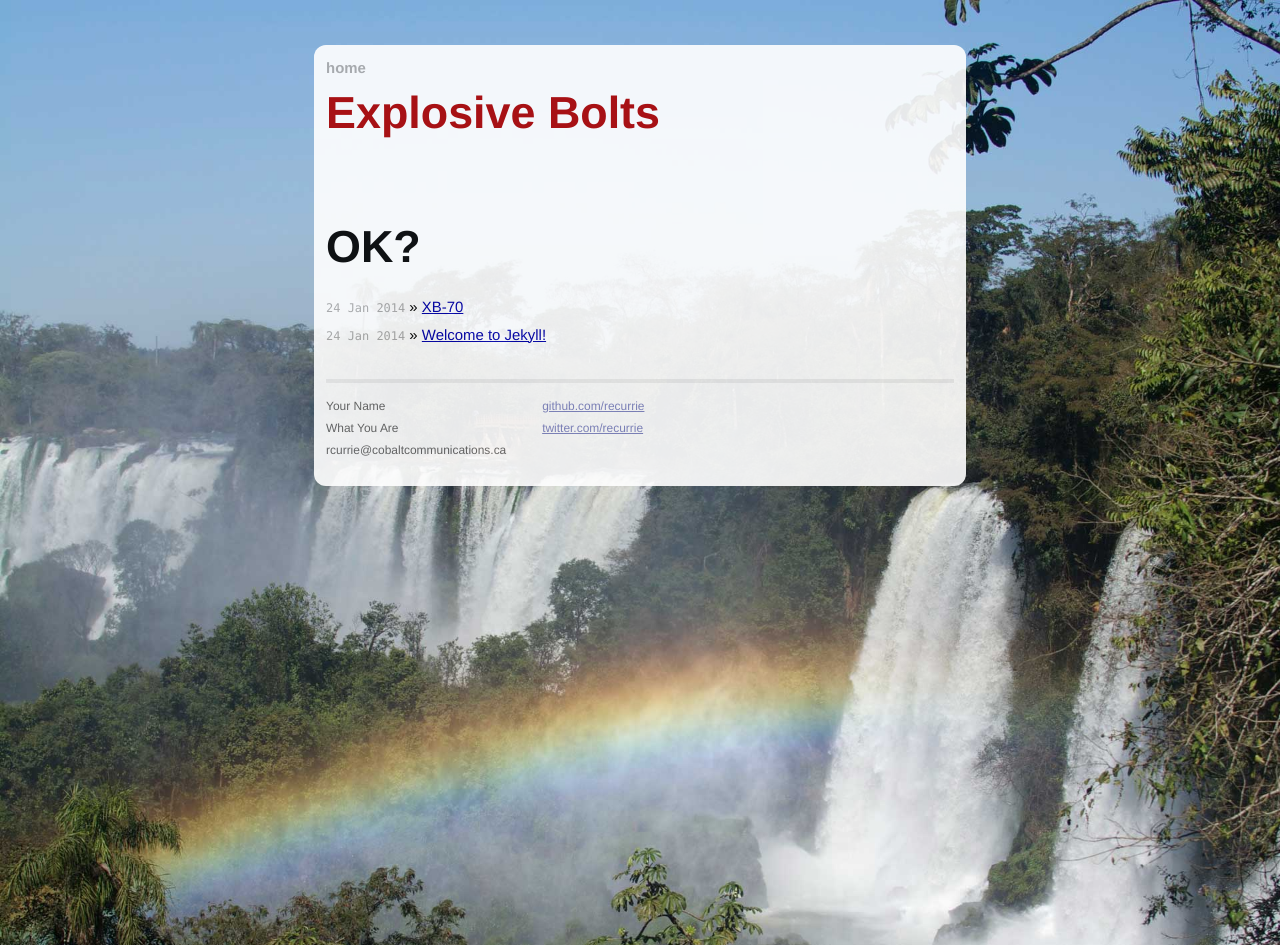
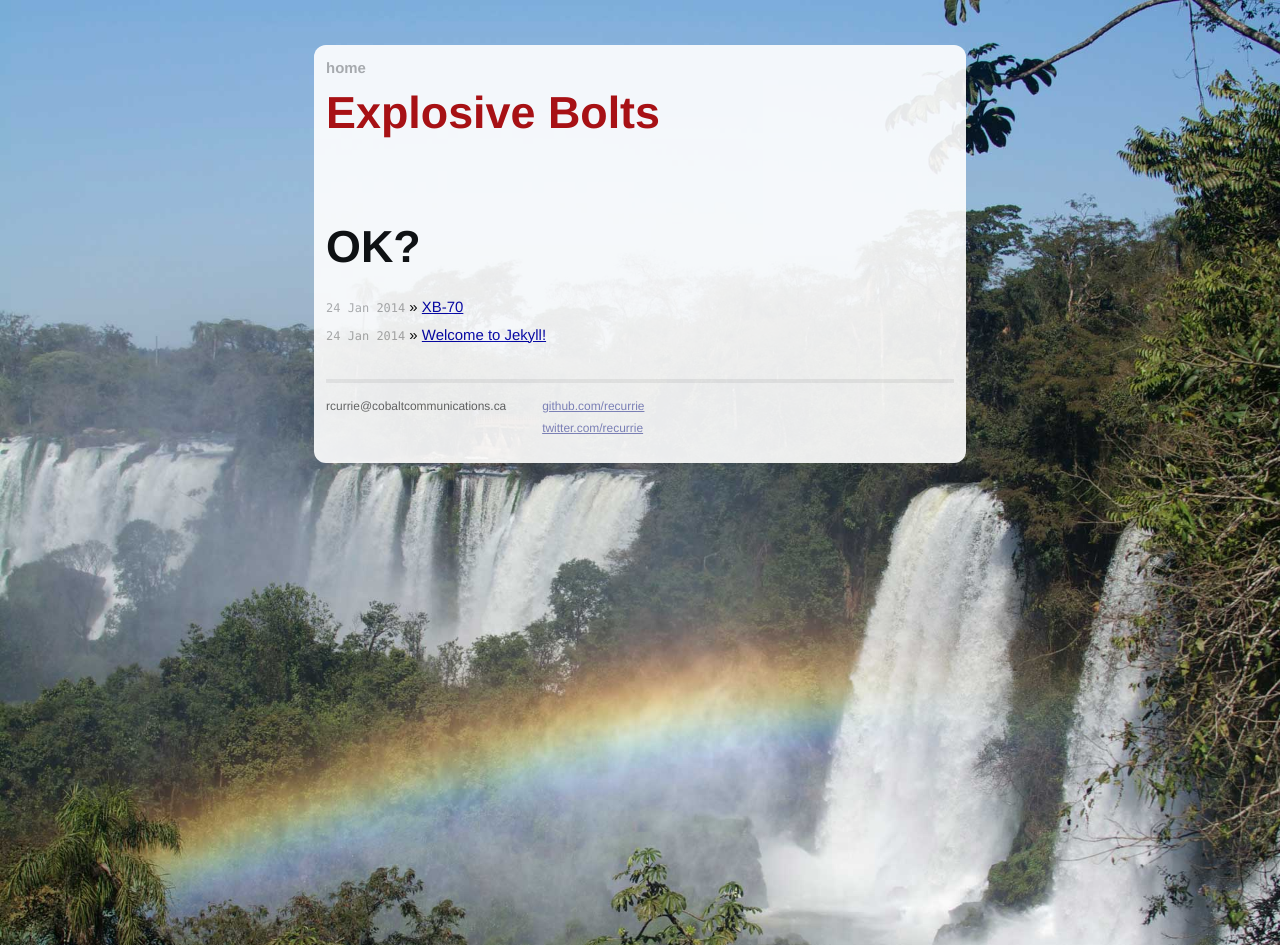
Before and after one commit to recurrie/recurrie.github.io, a Jekyll site: the page built from index.html, in a window 1280 px wide. Built offline with Jekyll 4.4.1, drawn with Linux system fonts in a browser that asks for light colours; Markdown is read by kramdown in place of the engine named in the settings.

Commit message:
design tweaks

```diff
--- a/_layouts/default.html
+++ b/_layouts/default.html
@@ -22,9 +22,12 @@
 
         <div class="site">
           <div class="header">
+          <div id="left">
            <a class="extra" href="/">home</a></br>
+           </div>
+           <div id="right">
             <h1 class="title"><a href="/">{{ site.name }}</a></h1>
-
+           </div>
           </div>
 
           {{ content }}
@@ -32,8 +35,7 @@
           <div class="footer">
             <div class="contact">
               <p>
-                Your Name<br />
-                What You Are<br />
+
                 rcurrie@cobaltcommunications.ca
               </p>
             </div>
```
